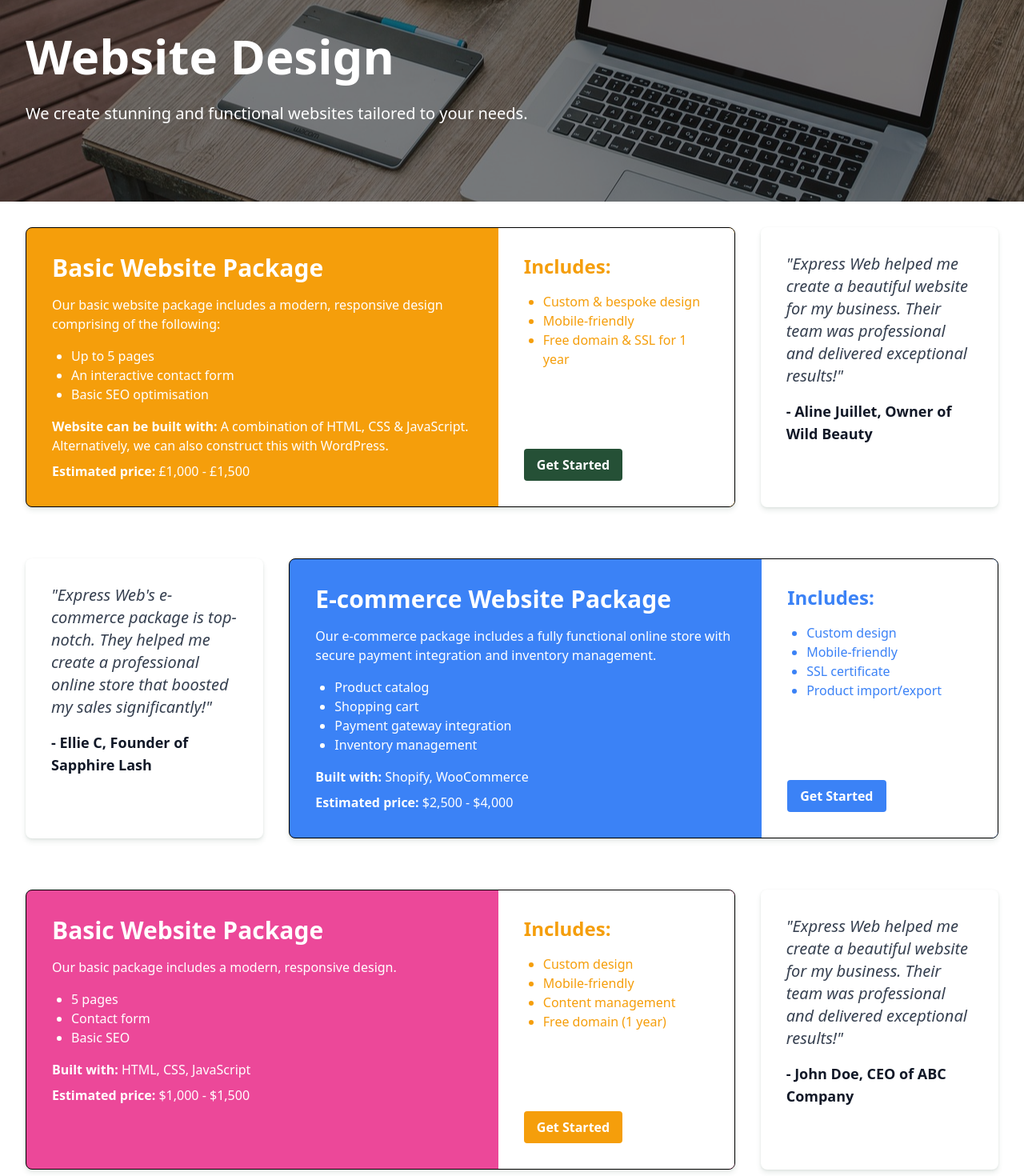
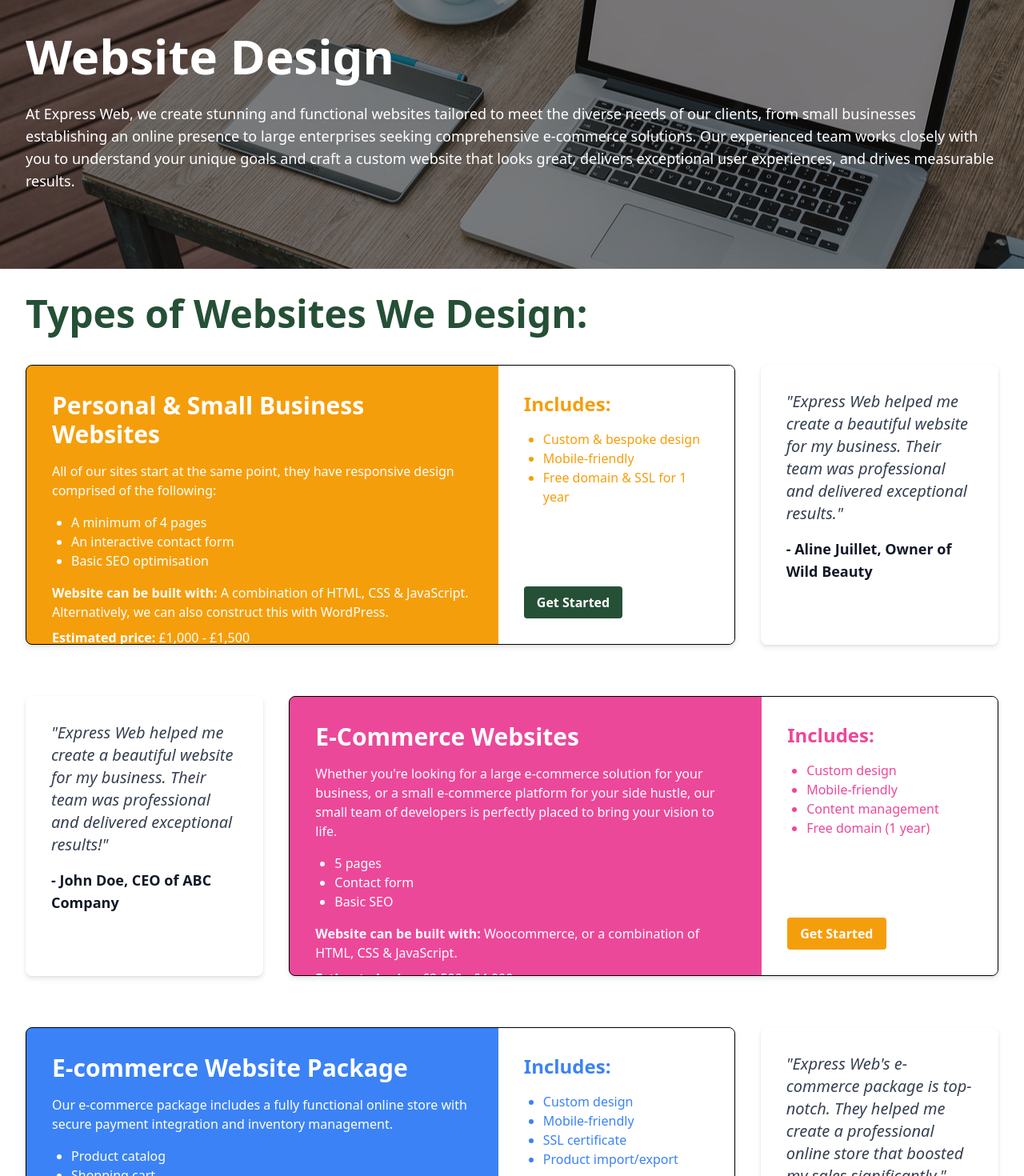
Before and after one commit to jdm1991/final-express, a Next.js app: page /webDesign in a window 1280 px wide. Shown: the part 120-1590 px from the top of the page at 80% size. Built offline with nearby package versions, Linux system fonts and the light colour scheme.

Commit message:
Website design updates

```diff
--- a/src/app/webDesign/page.jsx
+++ b/src/app/webDesign/page.jsx
@@ -16,14 +16,23 @@ export default function WebsiteDesign() {
           <h1 className="text-3xl sm:text-4xl md:text-5xl lg:text-6xl font-bold mb-4 text-white">
             Website Design
           </h1>
-          <p className="text-xl mb-8 text-white">
-            We create stunning and functional websites tailored to your needs.
+          <p className="text-lg mb-8 text-white">
+            At Express Web, we create stunning and functional websites tailored
+            to meet the diverse needs of our clients, from small businesses
+            establishing an online presence to large enterprises seeking
+            comprehensive e-commerce solutions. Our experienced team works
+            closely with you to understand your unique goals and craft a custom
+            website that looks great, delivers exceptional user experiences, and
+            drives measurable results.
           </p>
         </div>
       </section>
 
       <section className="py-8">
         <div className="max-w-7xl mx-auto px-4 sm:px-6 lg:px-8">
+          <h2 className="text-4xl md:text-5xl font-bold text-[#255036] mb-10 text-left">
+            Types of Websites We Design:
+          </h2>
           <div className="flex flex-col md:flex-row gap-8">
             <div
               className="md:w-3/4 bg-amber-500 rounded-lg overflow-hidden border border-black transition-transform duration-300 hover:scale-[1.02] h-[350px]"
@@ -36,14 +45,14 @@ export default function WebsiteDesign() {
                 <div className="md:flex-1">
                   <div className="p-6 sm:p-8 text-white">
                     <h2 className="text-xl sm:text-2xl md:text-3xl font-bold mb-4">
-                      Basic Website Package
+                      Personal & Small Business Websites
                     </h2>
                     <p className="text-base mb-4">
-                      Our basic website package includes a modern, responsive
-                      design comprising of the following:
+                      All of our sites start at the same point, they have
+                      responsive design comprised of the following:
                     </p>
                     <ul className="list-disc pl-6 mb-4 text-sm md:text-base">
-                      <li>Up to 5 pages</li>
+                      <li>A minimum of 4 pages</li>
                       <li>An interactive contact form</li>
                       <li>Basic SEO optimisation</li>
                     </ul>
@@ -89,7 +98,7 @@ export default function WebsiteDesign() {
               <p className="text-base sm:text-lg md:text-xl italic text-gray-700 mb-4">
                 {`"Express Web helped me create a beautiful website for my
                 business. Their team was professional and delivered exceptional
-                results!"`}
+                results."`}
               </p>
               <p className="text-sm sm:text-base md:text-lg font-bold text-gray-900">
                 - Aline Juillet, Owner of Wild Beauty
@@ -110,14 +119,76 @@ export default function WebsiteDesign() {
               }}
             >
               <p className="text-base sm:text-lg md:text-xl italic text-gray-700 mb-4">
-                {`"Express Web's e-commerce package is top-notch. They helped
-                me create a professional online store that boosted my sales
-                significantly!"`}
+                {`"Express Web helped me create a beautiful website for my
+                business. Their team was professional and delivered exceptional
+                results!"`}
               </p>
               <p className="text-sm sm:text-base md:text-lg font-bold text-gray-900">
-                - Ellie C, Founder of Sapphire Lash
+                - John Doe, CEO of ABC Company
               </p>
             </div>
+            <div
+              className="md:w-3/4 bg-pink-500 rounded-lg overflow-hidden border border-black transition-transform duration-300 hover:scale-[1.02] h-[350px]"
+              style={{
+                boxShadow:
+                  "0 4px 6px rgba(37, 80, 54, 0.1), 0 1px 3px rgba(37, 80, 54, 0.08)",
+              }}
+            >
+              <div className="md:flex h-full">
+                <div className="md:flex-1">
+                  <div className="p-6 sm:p-8 text-white">
+                    <h2 className="text-xl sm:text-2xl md:text-3xl font-bold mb-4">
+                      E-Commerce Websites
+                    </h2>
+                    <p className="text-base mb-4">
+                      Whether you're looking for a large e-commerce solution for
+                      your business, or a small e-commerce platform for your
+                      side hustle, our small team of developers is perfectly
+                      placed to bring your vision to life.
+                    </p>
+                    <ul className="list-disc pl-6 mb-4 text-sm md:text-base">
+                      <li>5 pages</li>
+                      <li>Contact form</li>
+                      <li>Basic SEO</li>
+                    </ul>
+                    <p className="text-base mb-2">
+                      <span className="font-bold">
+                        Website can be built with:
+                      </span>{" "}
+                      Woocommerce, or a combination of HTML, CSS & JavaScript.
+                    </p>
+                    <p className="text-base">
+                      <span className="font-bold">Estimated price:</span> £2,500
+                      - £4,000
+                    </p>
+                  </div>
+                </div>
+                <div className="md:w-1/3 bg-white text-pink-500 flex flex-col justify-between">
+                  <div className="p-6 sm:p-8">
+                    <h3 className="text-lg sm:text-xl md:text-2xl font-bold mb-4">
+                      Includes:
+                    </h3>
+                    <ul className="list-disc pl-6 text-sm md:text-base">
+                      <li>Custom design</li>
+                      <li>Mobile-friendly</li>
+                      <li>Content management</li>
+                      <li>Free domain (1 year)</li>
+                    </ul>
+                  </div>
+                  <div className="p-6 sm:p-8">
+                    <button className="bg-amber-500 text-white font-bold py-2 px-4 rounded hover:bg-amber-600 transition duration-300">
+                      Get Started
+                    </button>
+                  </div>
+                </div>
+              </div>
+            </div>
+          </div>
+        </div>
+      </section>
+      <section className="py-8">
+        <div className="max-w-7xl mx-auto px-4 sm:px-6 lg:px-8">
+          <div className="flex flex-col md:flex-row gap-8">
             <div
               className="md:w-3/4 bg-blue-500 rounded-lg overflow-hidden border border-black transition-transform duration-300 hover:scale-[1.02] h-[350px]"
               style={{
@@ -172,64 +243,6 @@ export default function WebsiteDesign() {
                 </div>
               </div>
             </div>
-          </div>
-        </div>
-      </section>
-
-      <section className="py-8">
-        <div className="max-w-7xl mx-auto px-4 sm:px-6 lg:px-8">
-          <div className="flex flex-col md:flex-row gap-8">
-            <div
-              className="md:w-3/4 bg-pink-500 rounded-lg overflow-hidden border border-black transition-transform duration-300 hover:scale-[1.02] h-[350px]"
-              style={{
-                boxShadow:
-                  "0 4px 6px rgba(37, 80, 54, 0.1), 0 1px 3px rgba(37, 80, 54, 0.08)",
-              }}
-            >
-              <div className="md:flex h-full">
-                <div className="md:flex-1">
-                  <div className="p-6 sm:p-8 text-white">
-                    <h2 className="text-xl sm:text-2xl md:text-3xl font-bold mb-4">
-                      Basic Website Package
-                    </h2>
-                    <p className="text-base mb-4">
-                      Our basic package includes a modern, responsive design.
-                    </p>
-                    <ul className="list-disc pl-6 mb-4 text-sm md:text-base">
-                      <li>5 pages</li>
-                      <li>Contact form</li>
-                      <li>Basic SEO</li>
-                    </ul>
-                    <p className="text-base mb-2">
-                      <span className="font-bold">Built with:</span> HTML, CSS,
-                      JavaScript
-                    </p>
-                    <p className="text-base">
-                      <span className="font-bold">Estimated price:</span> $1,000
-                      - $1,500
-                    </p>
-                  </div>
-                </div>
-                <div className="md:w-1/3 bg-white text-amber-500 flex flex-col justify-between">
-                  <div className="p-6 sm:p-8">
-                    <h3 className="text-lg sm:text-xl md:text-2xl font-bold mb-4">
-                      Includes:
-                    </h3>
-                    <ul className="list-disc pl-6 text-sm md:text-base">
-                      <li>Custom design</li>
-                      <li>Mobile-friendly</li>
-                      <li>Content management</li>
-                      <li>Free domain (1 year)</li>
-                    </ul>
-                  </div>
-                  <div className="p-6 sm:p-8">
-                    <button className="bg-amber-500 text-white font-bold py-2 px-4 rounded hover:bg-amber-600 transition duration-300">
-                      Get Started
-                    </button>
-                  </div>
-                </div>
-              </div>
-            </div>
             <div
               className="md:w-1/4 bg-white rounded-lg p-6 sm:p-8 h-[350px]"
               style={{
@@ -238,12 +251,12 @@ export default function WebsiteDesign() {
               }}
             >
               <p className="text-base sm:text-lg md:text-xl italic text-gray-700 mb-4">
-                {`"Express Web helped me create a beautiful website for my
-                business. Their team was professional and delivered exceptional
-                results!"`}
+                {`"Express Web's e-commerce package is top-notch. They helped
+                me create a professional online store that boosted my sales
+                significantly."`}
               </p>
               <p className="text-sm sm:text-base md:text-lg font-bold text-gray-900">
-                - John Doe, CEO of ABC Company
+                - Ellie C, Founder of Sapphire Lash
               </p>
             </div>
           </div>
```
